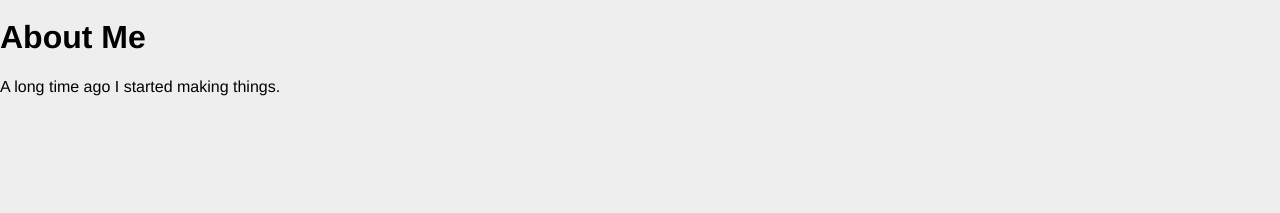
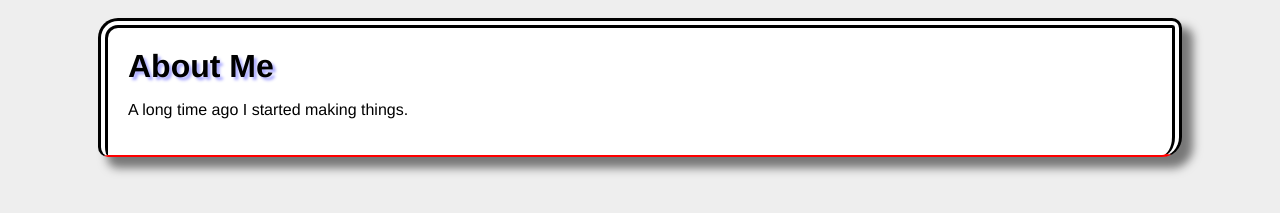
Before and after one commit to CbbJonnyG/htmlcsstraining, a plain HTML site: page index.html in a window 1280 px wide. Shown: the part 207-420 px from the top of the page. Drawn offline with Linux system fonts and the light colour scheme.

Commit message:
Add files via upload

```diff
--- a/index.html
+++ b/index.html
@@ -11,7 +11,9 @@
 				<p id="subhead">I am a Web Developer.</p>
 			</div>
 		</div>
-		<h1>About Me</h1>
-		<p>A long time ago I started making things.</p>
+		<div class="container">
+			<h1 class="nm">About Me</h1>
+			<p>A long time ago I started making things.</p>
+		</div>
 	</body>
 </html>
--- a/style.css
+++ b/style.css
@@ -43,3 +43,19 @@ h1, p{
 	margin-top:10px;
 */
 }
+
+.container{
+	background:#fff;
+	padding:20px;
+	margin:20px auto;
+	border:10px double #000;
+	border-bottom: 2px solid #f00;
+	border-radius:20px 10px;
+	width:80%;
+	box-shadow: 10px 10px 10px 1px rgba(0,0,0,.5);
+}
+
+.nm{
+	margin:0;
+	text-shadow:3px 3px 3px #aaf;
+}
```
